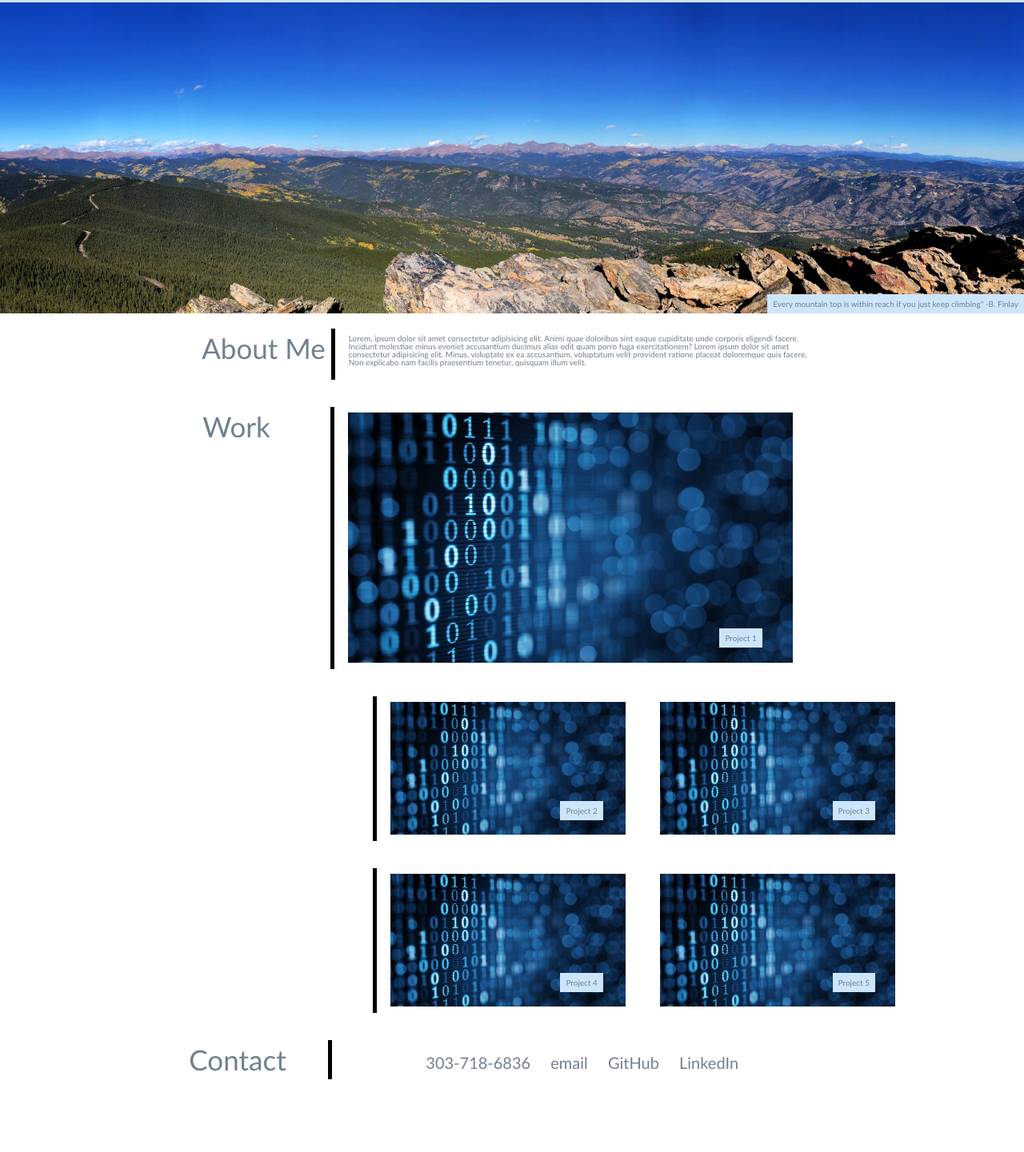
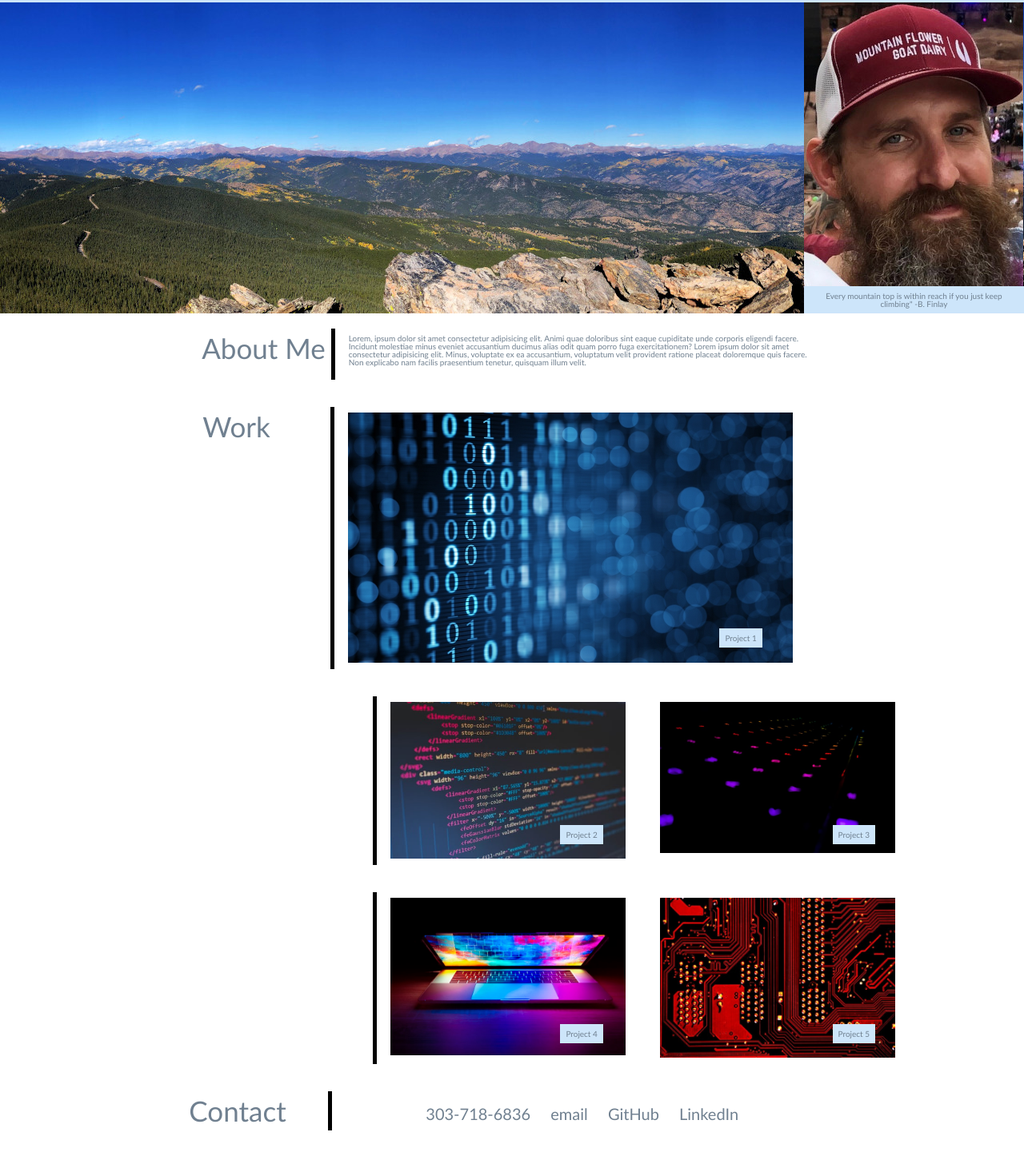
Before and after one commit to murda02/homework-week-2-dlm, a plain HTML site: page index.html in a window 1280 px wide. Shown: the part 97-1538 px from the top of the page at 80% size. Before the commit the page ends 1474 px from the top, so only its background shows below. Drawn offline with Linux system fonts and the light colour scheme.

Commit message:
added images

```diff
--- a/assets/css/style.css
+++ b/assets/css/style.css
@@ -85,6 +85,7 @@ nav a:hover {
   font-family: 'Trebuchet MS', 'Lucida Sans Unicode', 'Lucida Grande', 'Lucida Sans', Arial, sans-serif;
   background-color: var(--lightBlue);
   color: var(--slateGray);
+  width: 21.5%;
 }
 
 .bottom-right-1 {
--- a/index.html
+++ b/index.html
@@ -21,7 +21,7 @@
         </nav>
     </header>
     <div class="site-images">
-        <img class="banner-image" src="assets/images/mountain_view.jpg"
+        <img class="banner-image" src="./assets/images/mountain_view_dlm.jpg"
             alt="Image of the Rocky Mountains">
         _<div class="bottom-right">Every mountain top is within reach if you just keep climbing" -B. Finlay</div>
     </div>
@@ -59,11 +59,11 @@
                         <a name="work"><h3 style="margin-right: 110px; opacity: 0.0; padding-right: 122px;">Work</h3></a>
                     </div>
                     <div class="content site-images">
-                        <img src="./assets/images/binary-code.jpg" alt="Image of Binary numbers">
+                        <img src="./assets/images/code.jpeg" alt="Image of Binary numbers">
                         <div class="bottom-right-2">Project 2</div>
                     </div>
                     <div class="content site-images">
-                        <img src="./assets/images/binary-code.jpg" alt="Image of Binary numbers">
+                        <img src="./assets/images/keyboard.jpeg" alt="Image of Binary numbers">
                         <div class="bottom-right-3">Project 3</div>
                     </div>
                 </section>
@@ -73,11 +73,11 @@
                         <a name="work"><h3 style="margin-right: 110px; opacity: 0.0; padding-right: 122px;">Work</h3></a>
                     </div>
                     <div class="content site-images">
-                        <img src="./assets/images/binary-code.jpg" alt="Image of Binary numbers">
+                        <img src="./assets/images/computer.jpeg" alt="Image of Binary numbers">
                         <div class="bottom-right-4">Project 4</div>
                     </div>
                     <div class="content site-images">
-                        <img src="./assets/images/binary-code.jpg" alt="Image of Binary numbers">
+                        <img src="./assets/images/chip.jpeg" alt="Image of Binary numbers">
                         <div class="bottom-right-5">Project 5</div>
                     </div>
                 </section>
```
Also changed, not shown: assets/images/chip.jpeg (added), assets/images/code.jpeg (added), assets/images/computer.jpeg (added), assets/images/keyboard.jpeg (added), assets/images/mountain_view_dlm.jpg (added).
